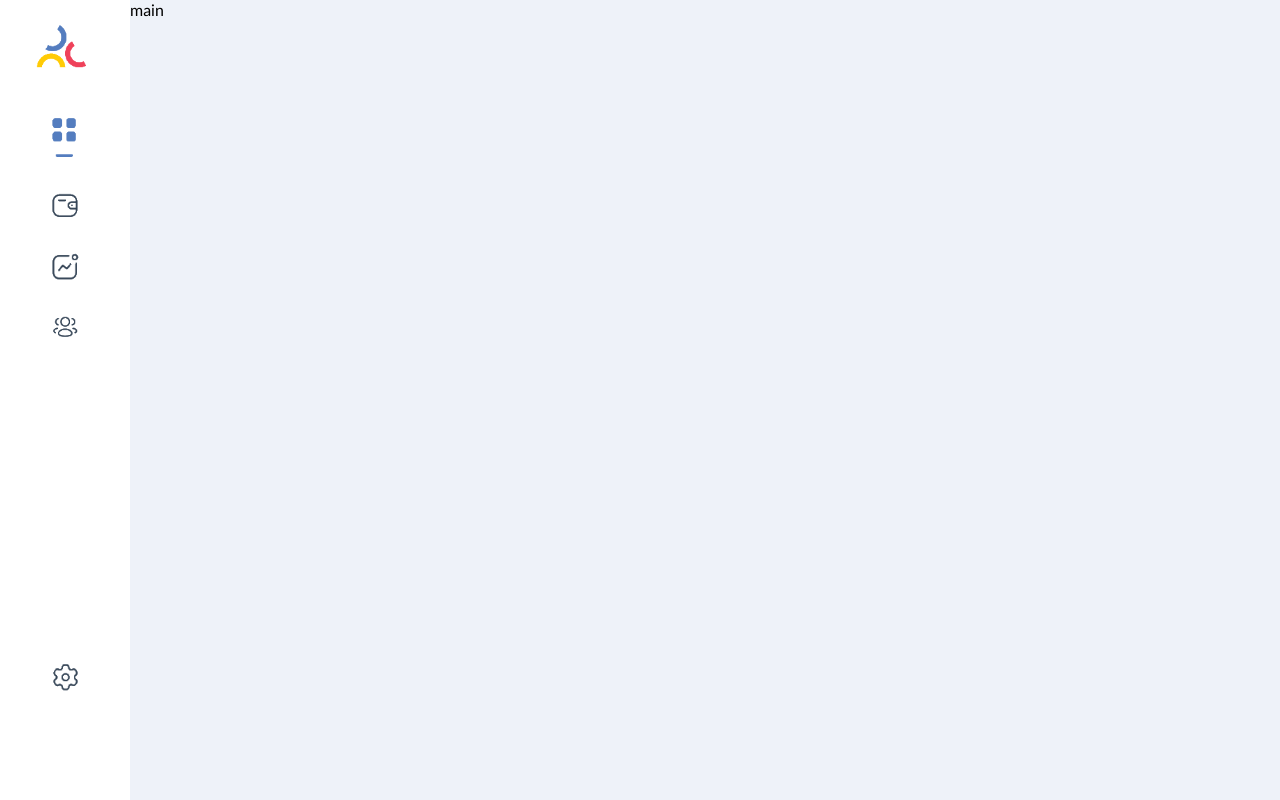
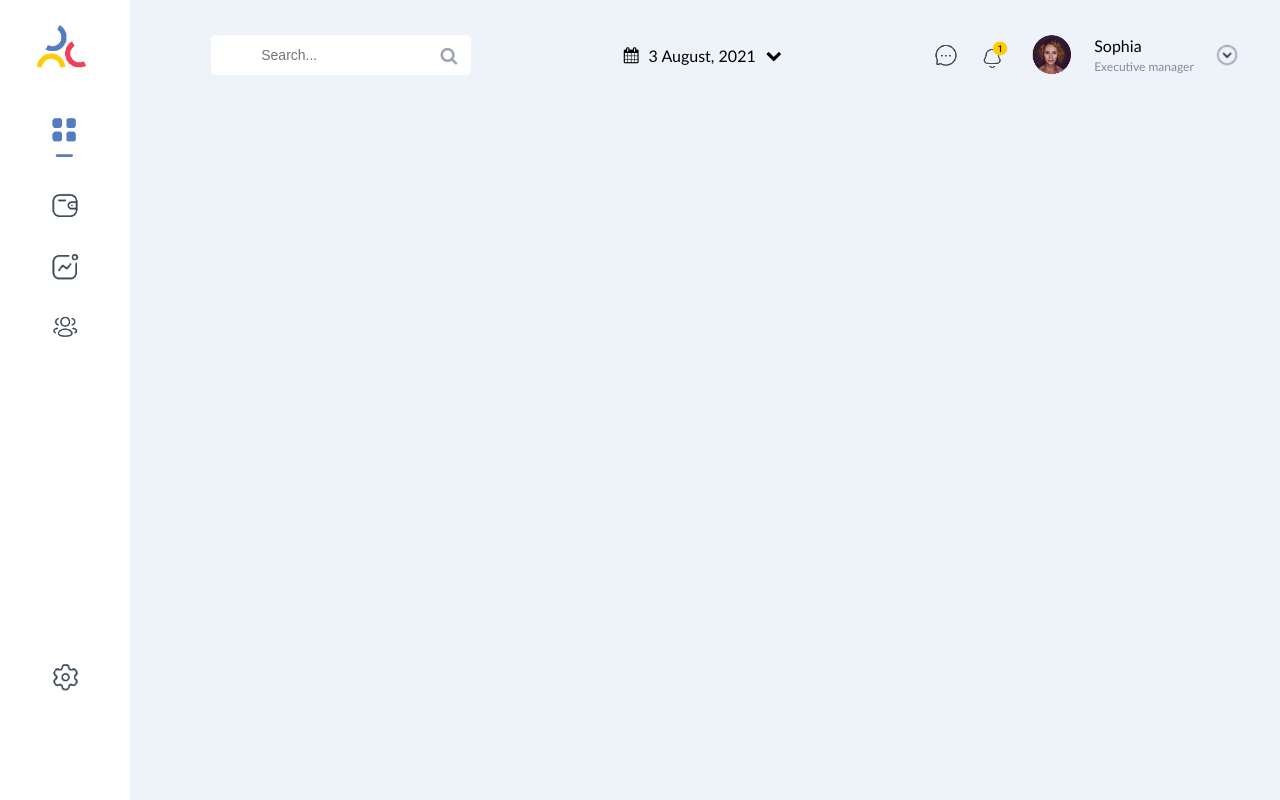
Before and after one commit to Mnde81/project-dashboard, a website: page index.html in a window 1280 px wide. Drawn offline with Linux system fonts and the light colour scheme.

Commit message:
updated file

```diff
--- /dev/null
+++ b/css/header.css
@@ -0,0 +1,69 @@
+.main-header {
+    grid-area: header;
+    display: flex;
+    justify-content: space-around;
+    align-items: center;
+}
+
+.form {
+    position: relative;
+    margin-left: 40px;
+}
+
+.form > input {
+    width: 260px;
+    height: 40px;
+    font-size: 14px;
+    padding: 15px 20px 15px 50px;
+    border: none;
+    background-color: white;
+    border-radius: 5px;
+    color: #9FA4B8;
+}
+
+.form > .fa {
+    font-size: 18px;
+    line-height: 30px;
+    color: #9FA4B8;
+    position: absolute;
+    top: 6px;
+    right: 14px;
+}
+
+.form-div {
+    margin-right: 130px;
+}
+
+.calendar-div {
+    display: flex;
+    align-items: center;
+    gap: 10px;
+}
+
+.user-div {
+    display: flex;
+    align-items: center;
+    gap: 20px;
+    margin-left: 130px;
+}
+
+.header-icons-1{
+    width: 25px;
+}
+
+.header-icons-2{
+    width: 30px;
+}
+
+.header-icons-3{
+    width: 45px;
+}
+
+.header-icons-4{
+    width: 25px;
+}
+
+.user-div > p > span {
+    font-size: 12px;
+    color: #828D9A;
+}
--- a/css/main.css
+++ b/css/main.css
@@ -13,4 +13,16 @@ body {
 
 main {
     background-color: #EEF2F9;
+    display: grid;
+    grid-template-columns: 1fr 400px;
+    grid-template-areas:
+    "header header"
+    "title title"
+    "george notifications"
+    "blocks blocks";
+    align-items: start;
+    align-content: start;
+    gap: 20px;
+    padding: 20px 30px;
+
 }
--- a/index.html
+++ b/index.html
@@ -7,25 +7,47 @@
     <link rel="stylesheet" href="./css/font-awesome.min.css">
     <link rel="stylesheet" href="./css/main.css">
     <link rel="stylesheet" href="./css/aside.css">
+    <link rel="stylesheet" href="./css/header.css">
 </head>
 <body>
     <aside>
         <img class="logo" src="./img/logo.png" alt="logo">
         <nav>
             <div class="nav-list-1">
-                <a href="#"><img class="nav-icon" src="./img/nav-icon-1.png" alt=""></a>
-                <a href="#"><img class="nav-icon" src="./img/nav-icon-2.png" alt=""></a>
-                <a href="#"><img class="nav-icon" src="./img/nav-icon-3.png" alt=""></a>
-                <a href="#"><img class="nav-icon" src="./img/nav-icon-4.png" alt=""></a>
+                <a href="#"><img class="nav-icon" src="./img/nav-icon-1.png" alt="icon1"></a>
+                <a href="#"><img class="nav-icon" src="./img/nav-icon-2.png" alt="icon2"></a>
+                <a href="#"><img class="nav-icon" src="./img/nav-icon-3.png" alt="icon3"></a>
+                <a href="#"><img class="nav-icon" src="./img/nav-icon-4.png" alt="icon4"></a>
             </div>
             <div class="nav-list-2" >
-                <a href="#"><img class="nav-icon" src="./img/nav-icon-5.png" alt=""></a>
+                <a href="#"><img class="nav-icon" src="./img/nav-icon-5.png" alt="icon5"></a>
             </div>
         </nav>
     </aside>
 
     <main>
-        main
+        <header class="main-header">
+            <div class="form-div">
+                <form class="form">
+                    <input type="text" placeholder="Search..." value="">
+                    <i class="fa fa-search"></i>
+                </form>
+            </div>
+            <div class="calendar-div">
+                <i class="fa fa-calendar"></i>
+                <p>3 August, 2021</p>
+                <i class="fa fa-chevron-down"></i>
+            </div>
+            <div class="user-div">
+                <img class="header-icons-1" src="./img/header-icon-1.png" alt="icon1">
+                <img class="header-icons-2" src="./img/header-icon-2.png" alt="icon2">
+                <img class="header-icons-3" src="./img/header-icon-3.png" alt="icon3">
+                <p>Sophia <br><span>Executive manager</span></p>
+                <img class="header-icons-4" src="./img/header-icon-4.png" alt="icon4">
+            </div>
+
+        </header>
+
     </main>
 </body>
 </html>
```
Also changed, not shown: img/header-icon-1.png (added), img/header-icon-2.png (added), img/header-icon-3.png (added), img/header-icon-4.png (added).
